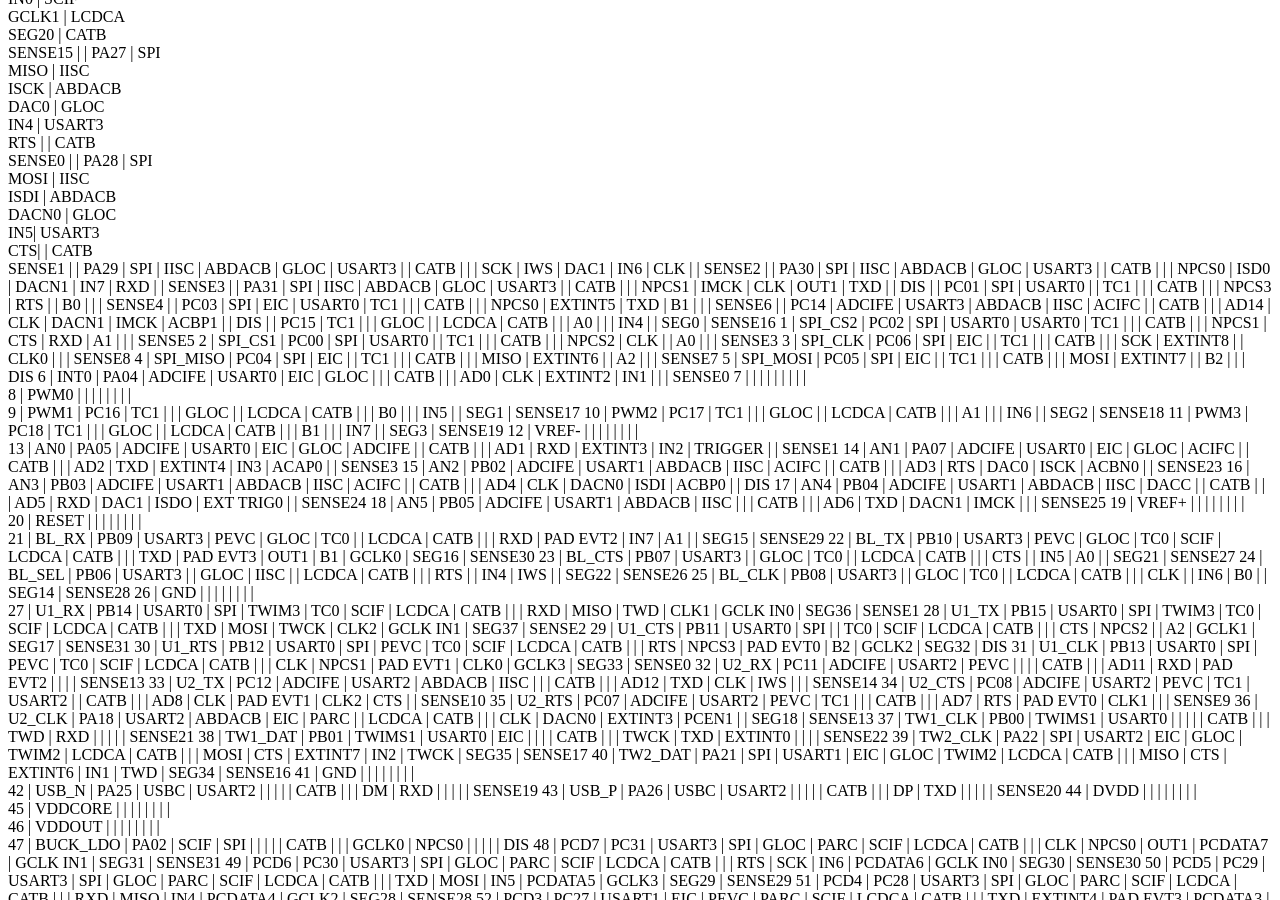
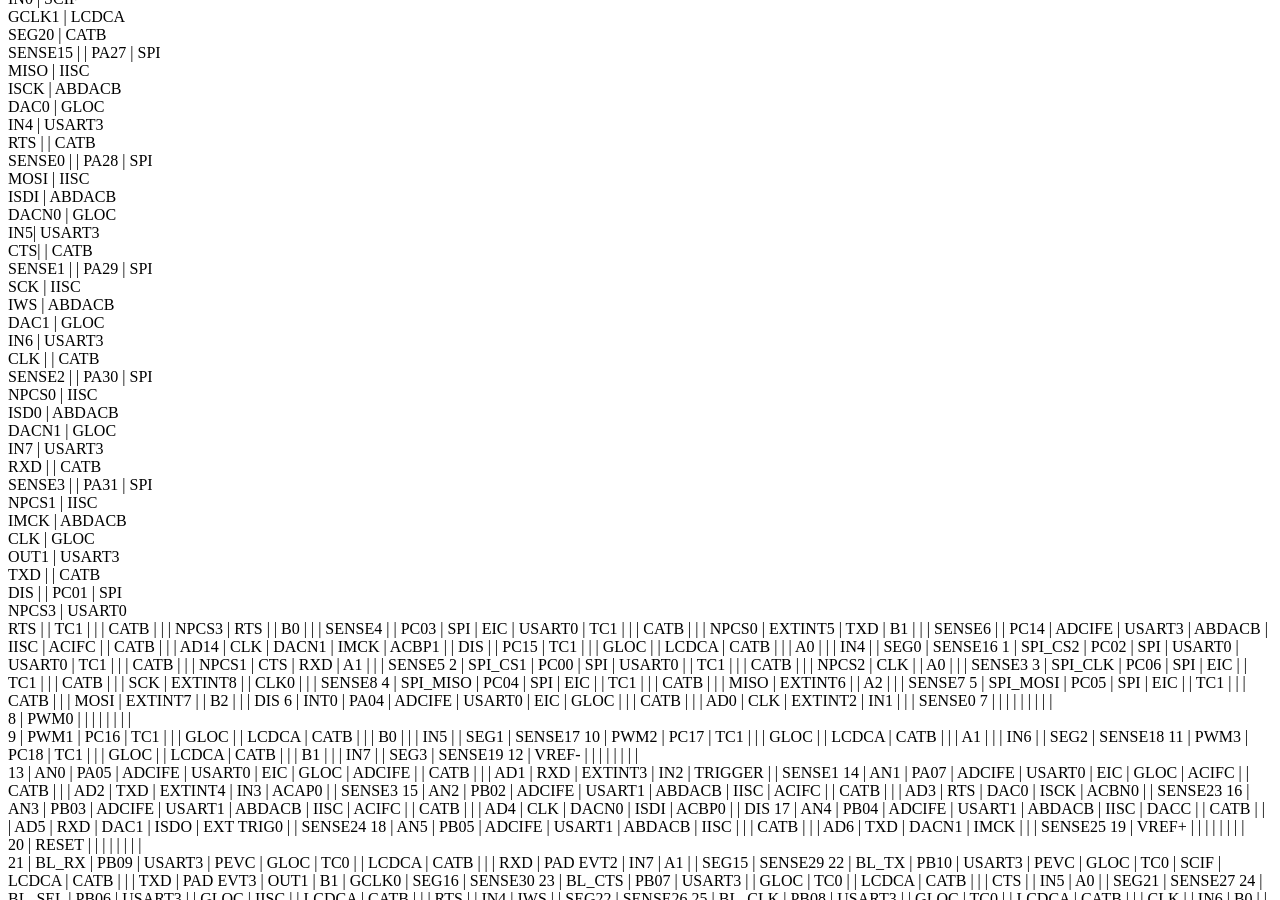
Before and after one commit to SoftwareDefinedBuildings/storm, a Jekyll site: the page built from docs/_posts/2014-10-02-module.md, in a window 1280 px wide and 900 px high, scrolled down 687 px. Built offline with Jekyll 4.4.1, drawn with Linux system fonts in a browser that asks for light colours; Markdown is read by kramdown in place of the engine named in the settings; a style sheet for code colours, icons or effects is not loaded.

Commit message:
Update 2014-10-02-module.md

```diff
--- a/docs/_posts/2014-10-02-module.md
+++ b/docs/_posts/2014-10-02-module.md
@@ -15,13 +15,10 @@ date: 2014-10-02 21:38:16
              |              |         PA20 | USART2 <br /> TXD | ABDACB <br /> DACN1 | EIC <br /> EXTINT5 | GLOC <br /> IN0 | SCIF <br /> GCLK1 | LCDCA <br /> SEG20 | CATB <br /> SENSE15
              |              |         PA27 | SPI <br /> MISO | IISC <br /> ISCK | ABDACB <br /> DAC0 | GLOC <br /> IN4 | USART3 <br /> RTS |              | CATB <br /> SENSE0
              |              |         PA28 | SPI <br /> MOSI | IISC <br /> ISDI | ABDACB <br /> DACN0 | GLOC <br /> IN5| USART3 <br /> CTS|              | CATB <br /> SENSE1
-             |              |         PA29 |          SPI |         IISC |       ABDACB |         GLOC |       USART3 |              |         CATB
-             |              |              |          SCK |          IWS |         DAC1 |          IN6 |          CLK |              |       SENSE2
-             |              |         PA30 |          SPI |         IISC |       ABDACB |         GLOC |       USART3 |              |         CATB
-             |              |              |        NPCS0 |         ISD0 |        DACN1 |          IN7 |          RXD |              |       SENSE3
-             |              |         PA31 |          SPI |         IISC |       ABDACB |         GLOC |       USART3 |              |         CATB
-             |              |              |        NPCS1 |         IMCK |          CLK |         OUT1 |          TXD |              |          DIS
-             |              |         PC01 |          SPI |       USART0 |              |          TC1 |              |              |         CATB
+             |              |         PA29 | SPI <br /> SCK | IISC <br /> IWS | ABDACB <br /> DAC1 | GLOC <br /> IN6 | USART3 <br /> CLK |              | CATB <br /> SENSE2
+             |              |         PA30 | SPI <br /> NPCS0 | IISC <br /> ISD0 | ABDACB <br /> DACN1 | GLOC <br /> IN7 | USART3 <br /> RXD |              | CATB <br /> SENSE3
+             |              |         PA31 | SPI <br /> NPCS1 | IISC <br /> IMCK | ABDACB <br /> CLK | GLOC <br /> OUT1 | USART3 <br /> TXD |              | CATB <br /> DIS
+             |              |         PC01 | SPI <br /> NPCS3 | USART0 <br /> RTS |              |          TC1 |              |              |         CATB
              |              |              |        NPCS3 |          RTS |              |           B0 |              |              |       SENSE4
              |              |         PC03 |          SPI |          EIC |       USART0 |          TC1 |              |              |         CATB
              |              |              |        NPCS0 |      EXTINT5 |          TXD |           B1 |              |              |       SENSE6
```
